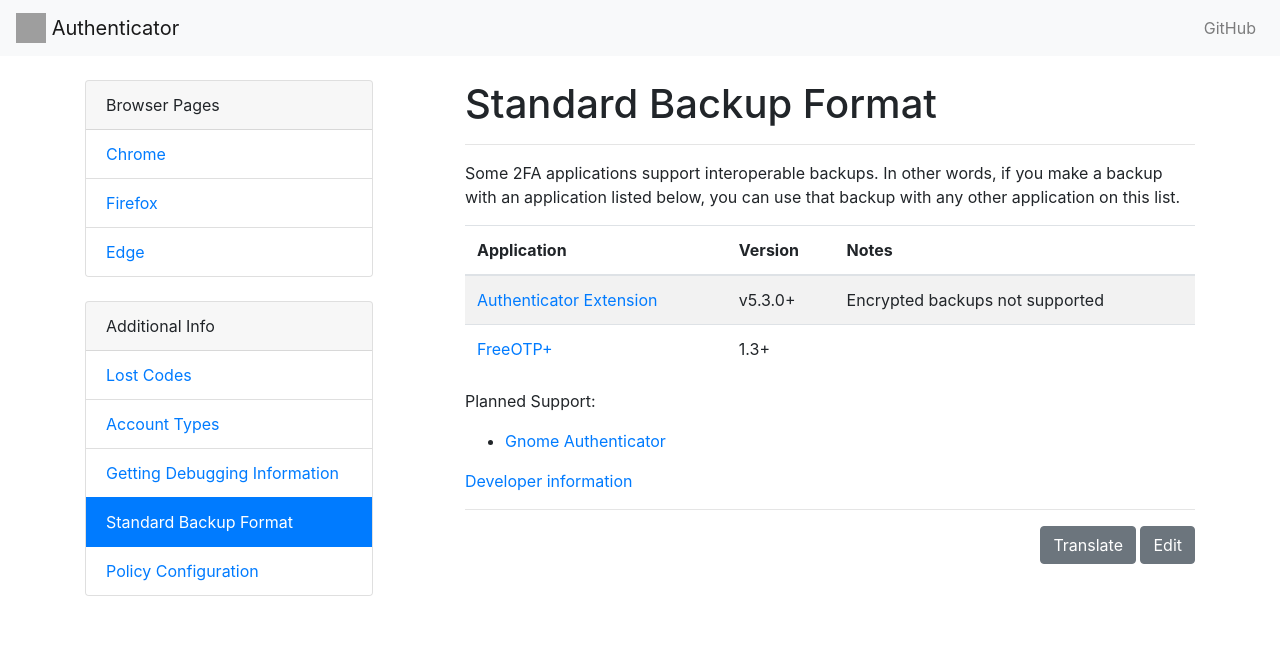
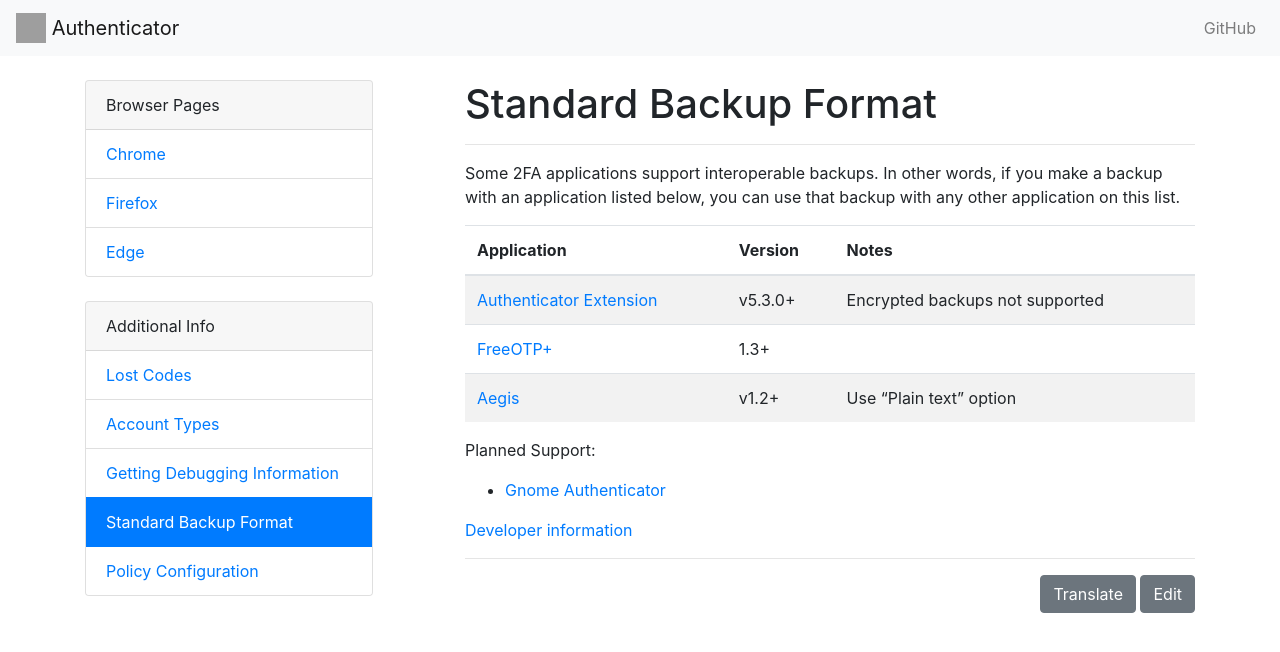
Before and after one commit to Authenticator-Extension/authenticator.cc, a Jekyll site: the page built from docs/en/otp-backup.md, in a window 1280 px wide. Shown: the top 652 px of the page. Built offline with Jekyll 4.4.1, drawn with Linux system fonts in a browser that asks for light colours; our own code applies the rules of GitHub Pages for plain Markdown files; grey boxes are pictures that could not be loaded.

Commit message:
Update otp-backup.md

```diff
--- a/docs/en/otp-backup.md
+++ b/docs/en/otp-backup.md
@@ -11,6 +11,7 @@
 | ----------- | ------- | ----- |
 | [Authenticator Extension](https://authenticator.cc) | v5.3.0+ | Encrypted backups not supported |
 | [FreeOTP+](https://github.com/helloworld1/FreeOTPPlus) | 1.3+ | |
+| [Aegis](https://getaegis.app/) | v1.2+ | Use "Plain text" option |
 {: .table .table-striped}
 
 Planned Support:
```
